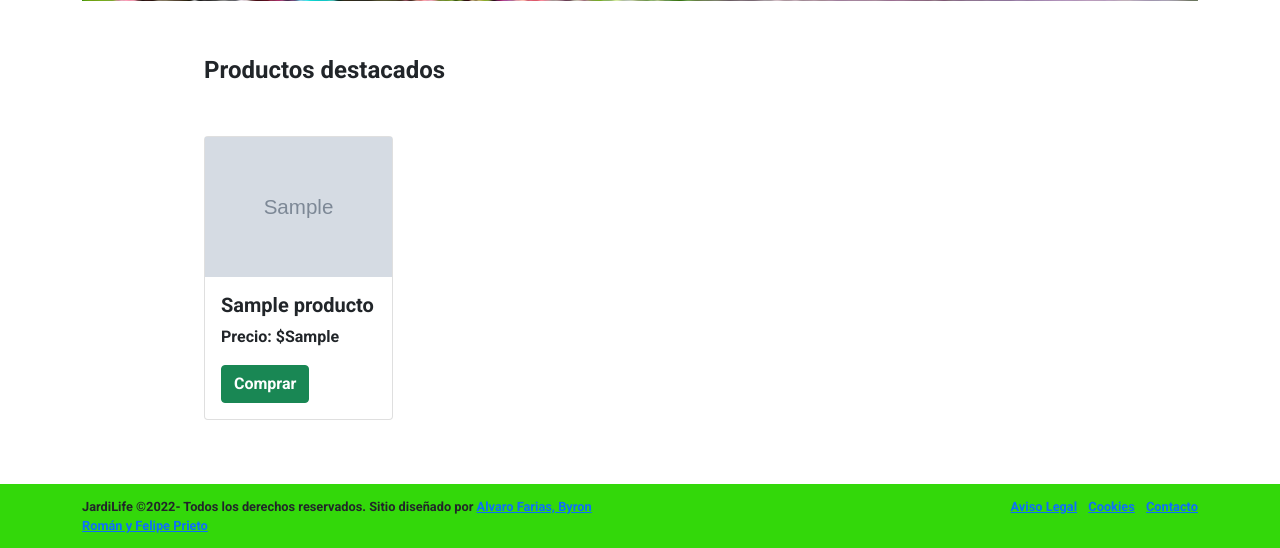
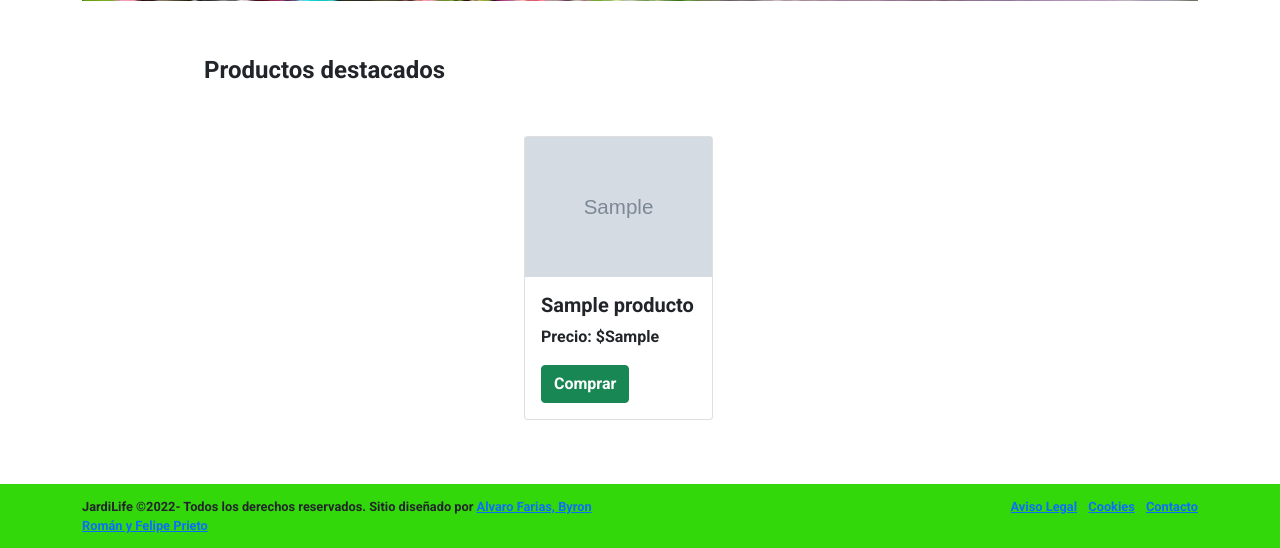
Before and after one commit to Tkr00/JardiLife, a Django app: page / in a window 1280 px wide. Shown: the part 657-1205 px from the top of the page. Run offline with Django 4.2, Linux system fonts and the light colour scheme; tables that the repository leaves empty hold one stand-in row (values such as "Sample post"); grey boxes marked "Sample" are stand-in pictures; some libraries are stand-ins or nearby versions.

Commit message:
agrega container

```diff
--- a/TestDjango/core/templates/core/Arbustos.html
+++ b/TestDjango/core/templates/core/Arbustos.html
@@ -122,7 +122,7 @@
           </div>
           <!--Arbustos card y modal-->
           {% for pr in producto %}
-          <div class="col-sm-3" style="margin-top: 5%;">
+          <div class="container col-sm-3" style="margin-top: 5%;">
             <div class="card" >
               {% if pr.imagen %}
               <img id="img_pt" src="{{ pr.imagen.url }}">
--- a/TestDjango/core/templates/core/Flores.html
+++ b/TestDjango/core/templates/core/Flores.html
@@ -122,7 +122,7 @@
           </div>
           <!--Arbustos card y modal-->
           {% for pr in producto %}
-          <div class="col-sm-3" style="margin-top: 5%;">
+          <div class="container col-sm-3" style="margin-top: 5%;">
             <div class="card" >
               {% if pr.imagen %}
               <img id="img_pt" src="{{ pr.imagen.url }}">
--- a/TestDjango/core/templates/core/Macetero.html
+++ b/TestDjango/core/templates/core/Macetero.html
@@ -122,7 +122,7 @@
           </div>
           <!-- card-->
           {% for pr in producto %}
-          <div class="col-sm-3" style="margin-top: 5%;">
+          <div class="container col-sm-3" style="margin-top: 5%;">
             <div class="card" >
               {% if pr.imagen %}
               <img id="img_pt" src="{{ pr.imagen.url }}">
--- a/TestDjango/core/templates/core/Pagina.html
+++ b/TestDjango/core/templates/core/Pagina.html
@@ -155,7 +155,7 @@
           </div>
           <!--card -->
           {% for pr in producto %}
-          <div class="col-sm-3" style="margin-top: 5%;">
+          <div class="container col-sm-3" style="margin-top: 5%;">
             <div class="card" >
               {% if pr.imagen %}
               <img id="img_pt" src="{{ pr.imagen.url }}">
--- a/TestDjango/core/templates/core/p.html
+++ b/TestDjango/core/templates/core/p.html
@@ -123,7 +123,7 @@
           </div>
           <!--Arbustos card y modal-->
           {% for pr in producto %}
-          <div class="col-sm-3" style="margin-top: 5%;">
+          <div class="container col-sm-3" style="margin-top: 5%;">
             <div class="card" >
               {% if pr.imagen %}
               <img id="img_pt" src="{{ pr.imagen.url }}">
--- a/TestDjango/core/templates/core/tierra_de_hojas.html
+++ b/TestDjango/core/templates/core/tierra_de_hojas.html
@@ -123,7 +123,7 @@
           </div>
           <!--Arbustos card y modal-->
           {% for pr in producto %}
-          <div class="col-sm-3" style="margin-top: 5%;">
+          <div class="container col-sm-3" style="margin-top: 5%;">
             <div class="card" >
               {% if pr.imagen %}
               <img id="img_pt" src="{{ pr.imagen.url }}">
```
Also changed, not shown: TestDjango/media/productos/2343746.jpg (added), TestDjango/media/productos/descarga_BJmdUD7.jpg (added).
